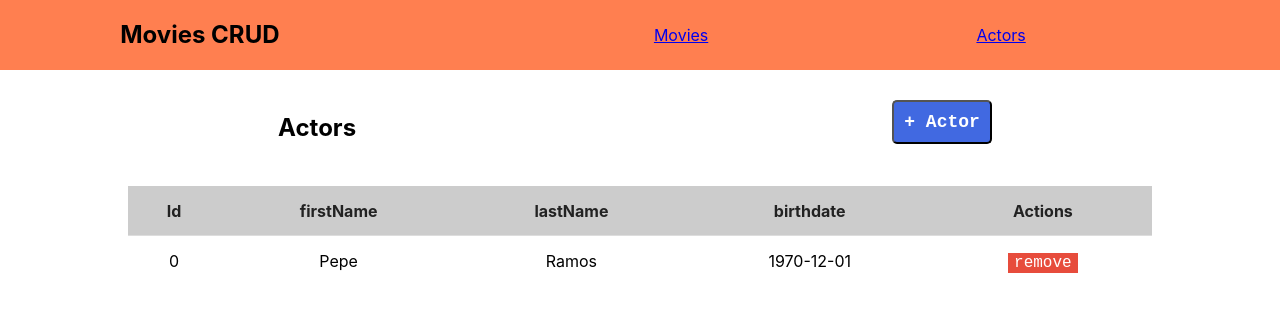
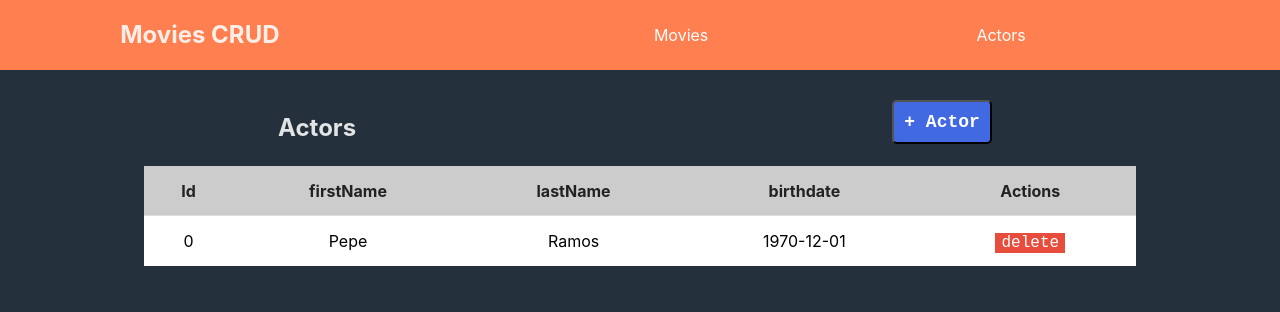
Before and after one commit to chicho-98/challenge-frontend, a React (Vite) app: page /actors in a window 1280 px wide. Shown: the top 312 px of the page. Built offline with nearby package versions, Linux system fonts and the light colour scheme; no server answers.

Commit message:
added more styles

```diff
--- a/src/components/Actors.jsx
+++ b/src/components/Actors.jsx
@@ -51,8 +51,12 @@ function Actors() {
           <h2>Actors</h2>
           <AddButton text="+ Actor" openModal={openModal} />
         </div>
+        <ActorsTable
+          actors={actors}
+          handleRemoveActor={handleRemoveActor}
+          deleteText={"delete"}
+        />
       </div>
-      <ActorsTable actors={actors} handleRemoveActor={handleRemoveActor} />
       {modalOpen && (
         <AddActorModal closeModal={closeModal} handleSubmit={handleAddActor} />
       )}
--- a/src/components/ActorsModal.jsx
+++ b/src/components/ActorsModal.jsx
@@ -87,6 +87,7 @@ function ActorsModal({ closeActorsModal, movieToEditId, movie }) {
         <ActorsTable
           actors={movieActors}
           handleRemoveActor={handleRemoveActor}
+          deleteText={"remove"}
         />
       </div>
     </div>
--- a/src/components/ActorsTable.jsx
+++ b/src/components/ActorsTable.jsx
@@ -2,7 +2,7 @@ import "./ActorsTable.css";
 import "./MoviesTable.css";
 import "./DeleteModal.css";
 
-function ActorsTable({ actors, handleRemoveActor }) {
+function ActorsTable({ actors, handleRemoveActor, deleteText }) {
   return (
     <div className="table-container">
       <table className="table">
@@ -29,7 +29,7 @@ function ActorsTable({ actors, handleRemoveActor }) {
                       className="remove-btn"
                       onClick={() => handleRemoveActor(actor.id)}
                     >
-                      remove
+                      {deleteText}
                     </button>
                   </span>
                 </td>
--- a/src/components/DeleteModal.css
+++ b/src/components/DeleteModal.css
@@ -1,3 +1,7 @@
+.msg {
+    text-align: center;
+}
+
 .btn-container {
     display: flex;
     justify-content: space-around;
--- a/src/components/DeleteModal.jsx
+++ b/src/components/DeleteModal.jsx
@@ -11,7 +11,7 @@ function DeleteModal({ closeDeleteModal, movieToEditId, removeMovie }) {
   return (
     <div className="modal-container">
       <div className="modal">
-        <h3>¿Está seguro que desea eliminar la película?</h3>
+        <h3 className="msg">¿Está seguro que desea eliminar la película?</h3>
         <div className="btn-container">
           <button
             className="delete-btn"
--- a/src/components/Header.css
+++ b/src/components/Header.css
@@ -11,3 +11,13 @@ nav {
     display: flex;
     justify-content: space-around;
 }
+
+.link {
+    text-decoration: none;
+    color: white;
+    transition: 1s;
+}
+
+.link:hover {
+    color: #F0E68C;
+}
--- a/src/components/Header.jsx
+++ b/src/components/Header.jsx
@@ -1,16 +1,20 @@
-import './Header.css';
-import { Link } from 'react-router-dom';
+import "./Header.css";
+import { Link } from "react-router-dom";
 
 function Header() {
   return (
     <header>
-        <h2>Movies CRUD</h2>
-        <nav>
-            <Link to={"/movies"}><div>Movies</div></Link>
-            <Link to={"/actors"}><div>Actors</div></Link>
-        </nav>
+      <h2>Movies CRUD</h2>
+      <nav>
+        <Link to={"/movies"} className="link">
+          <div>Movies</div>
+        </Link>
+        <Link to={"/actors"} className="link">
+          <div>Actors</div>
+        </Link>
+      </nav>
     </header>
-  )
+  );
 }
 
-export default Header
+export default Header;
--- a/src/index.css
+++ b/src/index.css
@@ -3,9 +3,8 @@
   line-height: 1.5;
   font-weight: 400;
 
-  /*color-scheme: light dark;
   color: rgba(255, 255, 255, 0.87);
-  background-color: #242424;*/
+  background-color: #24303c;
 
   font-synthesis: none;
   text-rendering: optimizeLegibility;
```
